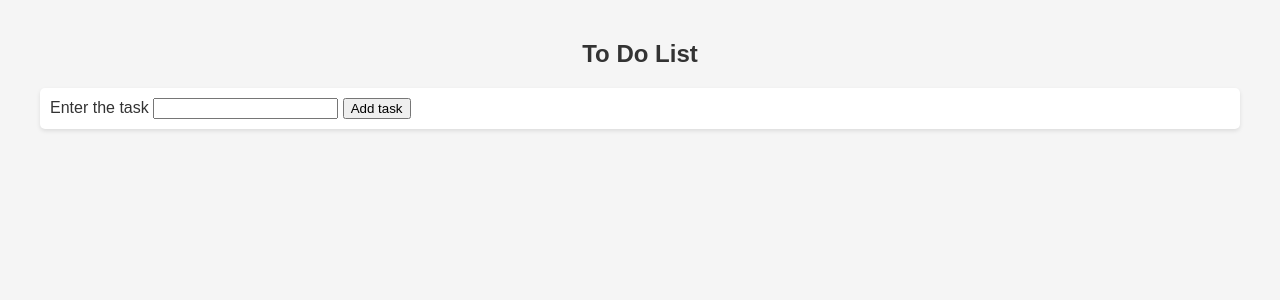
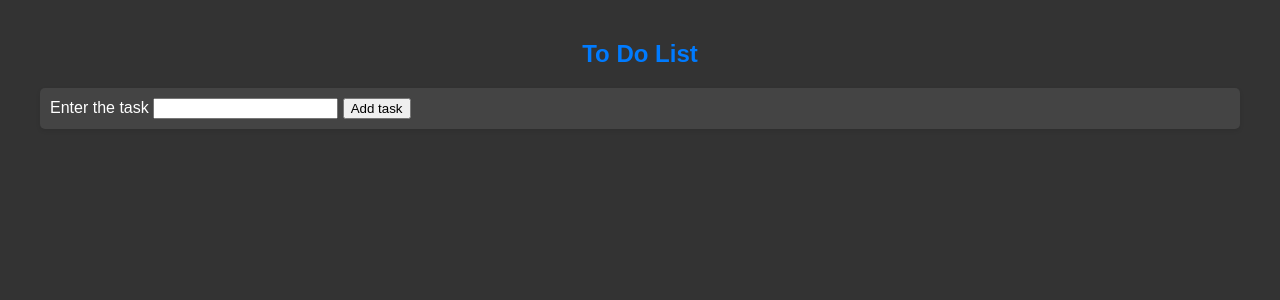
Before and after one commit to bence309/petproject, a Flask app: page / in a window 1280 px wide. Shown: the top 300 px of the page. Run offline with Flask 3, Linux system fonts and the light colour scheme.

Commit message:
Minor bug fix, styling

```diff
--- a/app.py
+++ b/app.py
@@ -23,7 +23,7 @@ with app.app_context():
 
 @app.route('/')
 def index():
-    todo_list = Todo.query.all()
+    todo_list = Todo.query.order_by(Todo.task_id).all()
     return render_template('index.html', todo_list=todo_list)
 
 
--- a/static/style.css
+++ b/static/style.css
@@ -4,11 +4,11 @@ body, h1, form, table {
   padding: 0;
 }
 
-  /* Apply some styling to the entire page */
+/* Apply dark theme styles to the entire page */
 body {
   font-family: Arial, sans-serif;
-    background-color: #f5f5f5;
-    color: #333;
+  background-color: #333; /* Dark background color */
+  color: #fff; /* Light text color */
   margin: 20px;
   padding: 20px;
 }
@@ -18,11 +18,12 @@ body, h1, form, table {
   text-align: center;
   font-size: 24px;
   margin-bottom: 20px;
+  color: #007bff; /* Accent color for the title */
 }
 
 /* Style the form for adding tasks */
 form {
-    background-color: #fff;
+  background-color: #444; /* Dark background color for the form */
   padding: 10px;
   border-radius: 5px;
   box-shadow: 0 2px 4px rgba(0, 0, 0, 0.1);
@@ -32,27 +33,29 @@ body, h1, form, table {
 table {
   width: 100%;
   border-collapse: collapse;
-    background-color: #fff;
+  background-color: #444; /* Dark background color for the table */
   border-radius: 5px;
   box-shadow: 0 2px 4px rgba(0, 0, 0, 0.1);
   margin-top: 20px;
+  color: #fff; /* Light text color */
 }
 
 /* Style table headers */
 th {
-    background-color: #333;
+  background-color: #007bff; /* Accent color for table headers */
   color: #fff;
   padding: 10px;
 }
 
 /* Style table rows */
 tr:nth-child(even) {
-    background-color: #f2f2f2;
+  background-color: #333; /* Slightly darker background color for even rows */
 }
 
 /* Style table cells */
 td {
   padding: 10px;
+  width:200px;
 }
 
 /* Style update and delete links */
--- a/templates/index.html
+++ b/templates/index.html
@@ -19,7 +19,7 @@
     <table>
         <tbody>
             {% for todo in todo_list %}
-            <tr>
+            <tr class="todo-row">
                 <td>{{todo.task_id}}</td>
                 <td>{{todo.name}}</td>
                 {% if todo.done==False %}
```
Lines whose indentation alone changed are shown as unchanged.
